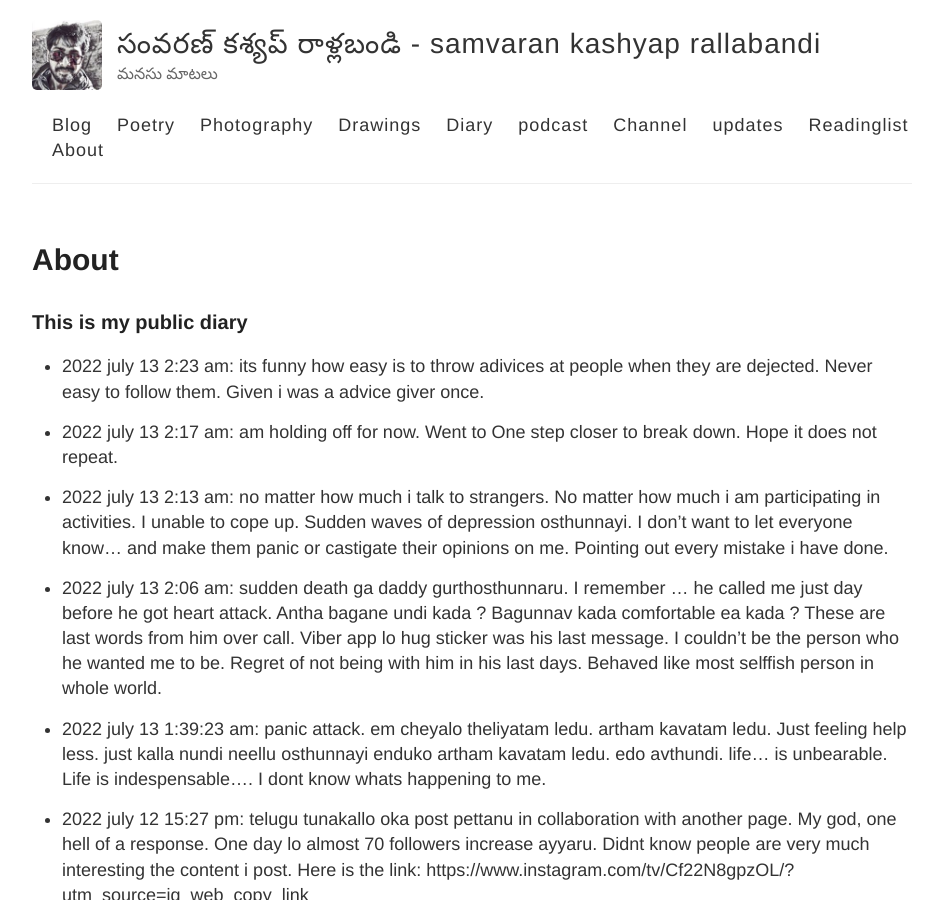
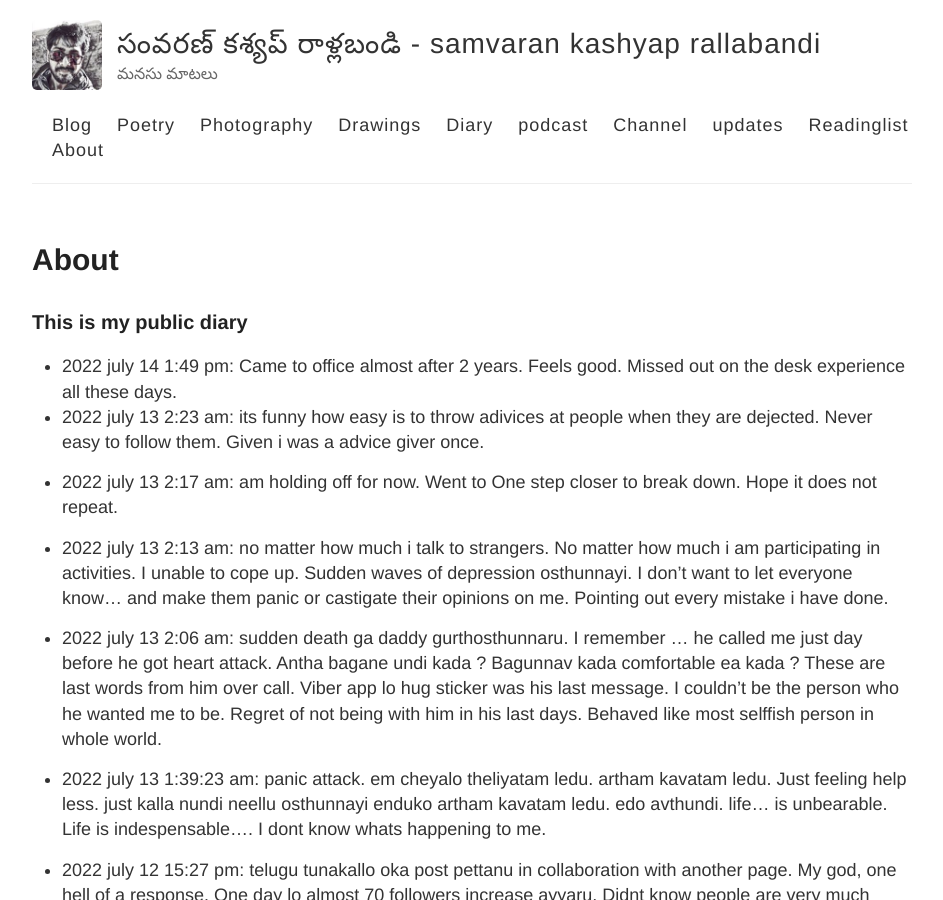
Before and after one commit to rsk/rsk.github.io, a Jekyll site: the page built from updates.md, in a window 1280 px wide and 900 px high. Shown: the whole window, without its empty margins (168-1111 px from the left). Built offline with Jekyll 4.4.1, drawn with Linux system fonts in a browser that asks for light colours; comment, search, counter and statistics services are not loaded.

Commit message:
Update updates.md

```diff
--- a/updates.md
+++ b/updates.md
@@ -6,6 +6,7 @@ permalink: /updates/
 
 
 ### This is my public diary
+- 2022 july 14 1:49 pm: Came to office almost after 2 years. Feels good. Missed out on the desk experience all these days.
 - 2022 july 13 2:23 am: its funny how easy is to throw adivices at people when they are dejected. Never easy to follow them. Given i was a advice giver once.
 - 2022 july 13 2:17 am: am holding off for now. Went to One step closer to break down. Hope it does not repeat.
 
```
